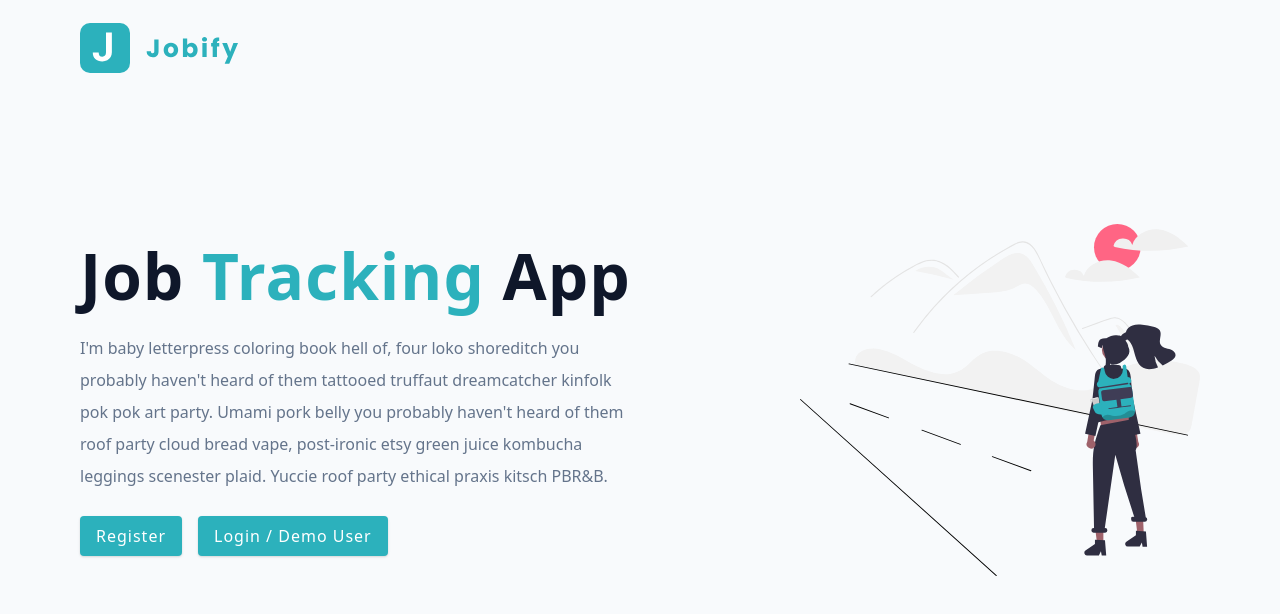
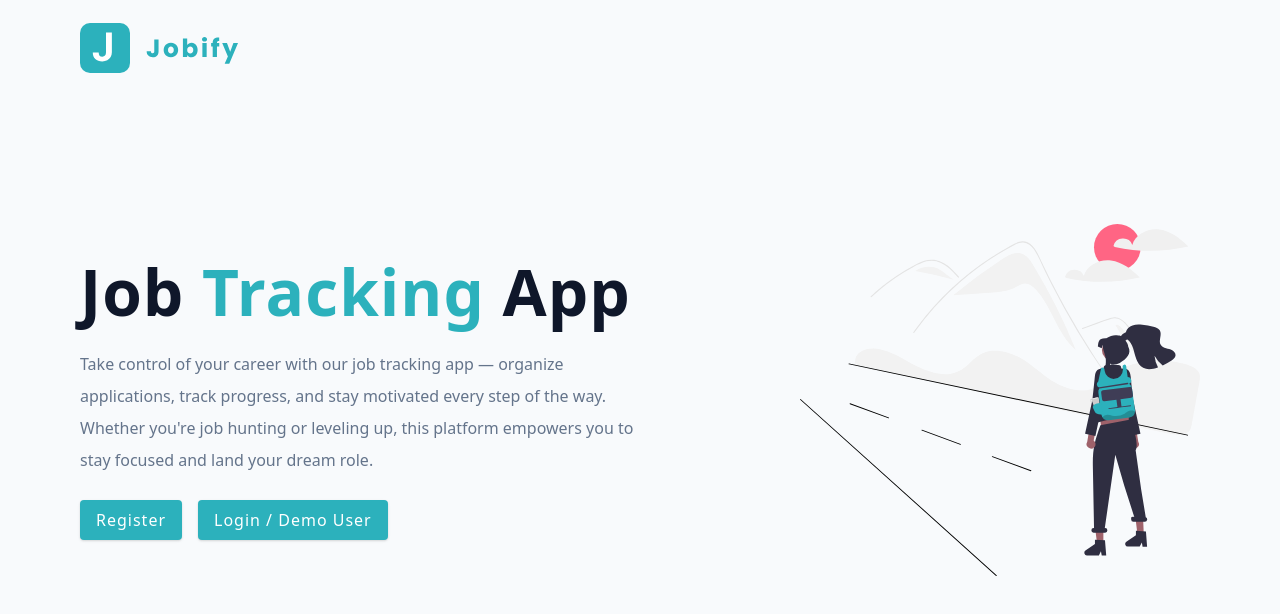
Before and after one commit to YashRoushan/Jobify, a React (Vite) app in the folder yash_client/: page / in a window 1280 px wide. Shown: the top 614 px of the page. Built offline with nearby package versions, Linux system fonts and the light colour scheme.

Commit message:
Update landing page description to a more motivational tone

```diff
--- a/yash_client/src/pages/Landing.jsx
+++ b/yash_client/src/pages/Landing.jsx
@@ -17,7 +17,9 @@ const Landing = () => {
                         job <span>tracking </span>App
                     </h1>
                     <p>
-                        I'm baby letterpress coloring book hell of, four loko shoreditch you probably haven't heard of them tattooed truffaut dreamcatcher kinfolk pok pok art party. Umami pork belly you probably haven't heard of them roof party cloud bread vape, post-ironic etsy green juice kombucha leggings scenester plaid. Yuccie roof party ethical praxis kitsch PBR&B.
+                        Take control of your career with our job tracking app — organize applications, track progress,
+                        and stay motivated every step of the way. Whether you're job hunting or leveling up, this
+                        platform empowers you to stay focused and land your dream role.
                     </p>
                     <Link to='/register' className="btn register-link">
                         Register
@@ -26,7 +28,7 @@ const Landing = () => {
                         Login / Demo User
                     </Link>
                 </div>
-                <img src={main} alt="job hunt" className="img main-img" />
+                <img src={main} alt="job hunt" className="img main-img"/>
             </div>
         </Wrapper>
     )
```
